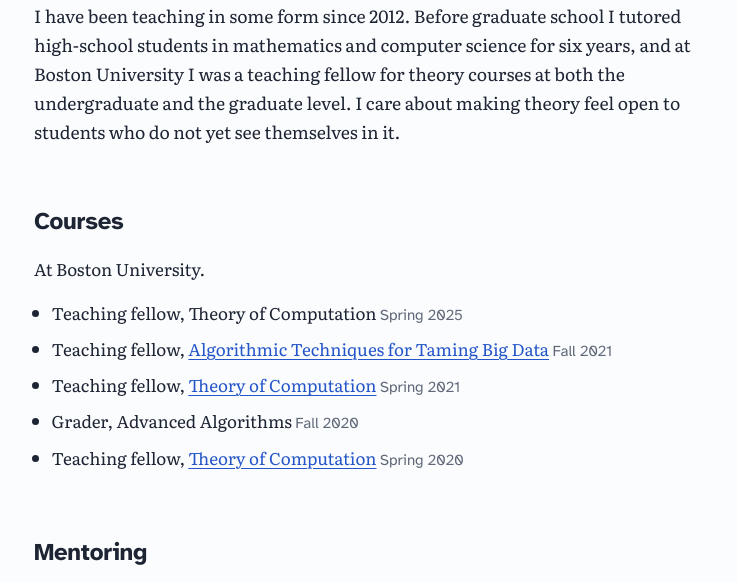
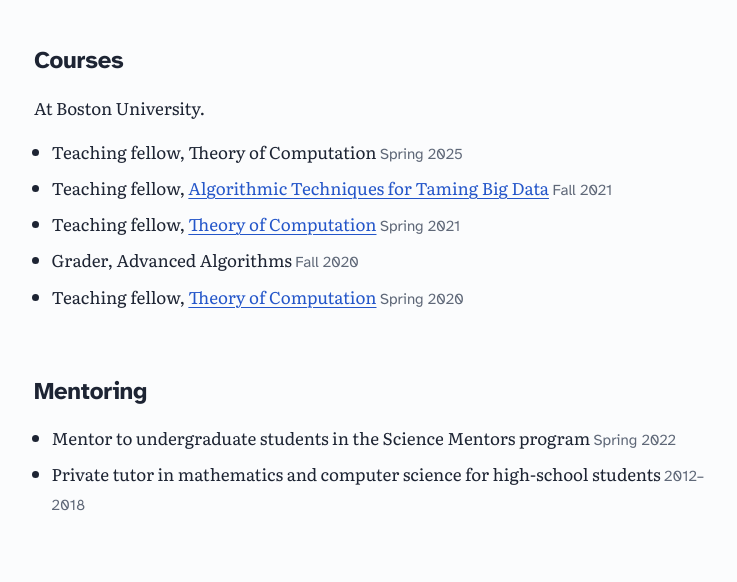
Before and after one commit to nvoronova/nvoronova.github.io, a plain HTML site: page teaching.html in a window 1280 px wide. Shown: the part 146-728 px from the top of the page, without its empty margins (270-1007 px from the left). Drawn offline with Linux system fonts and the light colour scheme.

Commit message:
Remove the intro paragraph from the teaching page
Co-Authored-By: Claude Opus 5.5 <noreply@anthropic.com>
Claude-Session: https://claude.ai/code/session_011CpDaLA1D4NZGn3a1Xxm4E

```diff
--- a/teaching.html
+++ b/teaching.html
@@ -28,12 +28,6 @@
 <main class="wrap">
 <section class="page-head">
   <h1>Teaching and mentoring</h1>
-  <p class="lede">
-    I have been teaching in some form since 2012. Before graduate school I tutored high-school students in
-    mathematics and computer science for six years, and at Boston University I was a teaching fellow for
-    theory courses at both the undergraduate and the graduate level. I care about making theory feel open
-    to students who do not yet see themselves in it.
-  </p>
 </section>
 <section class="block">
   <h2>Courses</h2>
```
